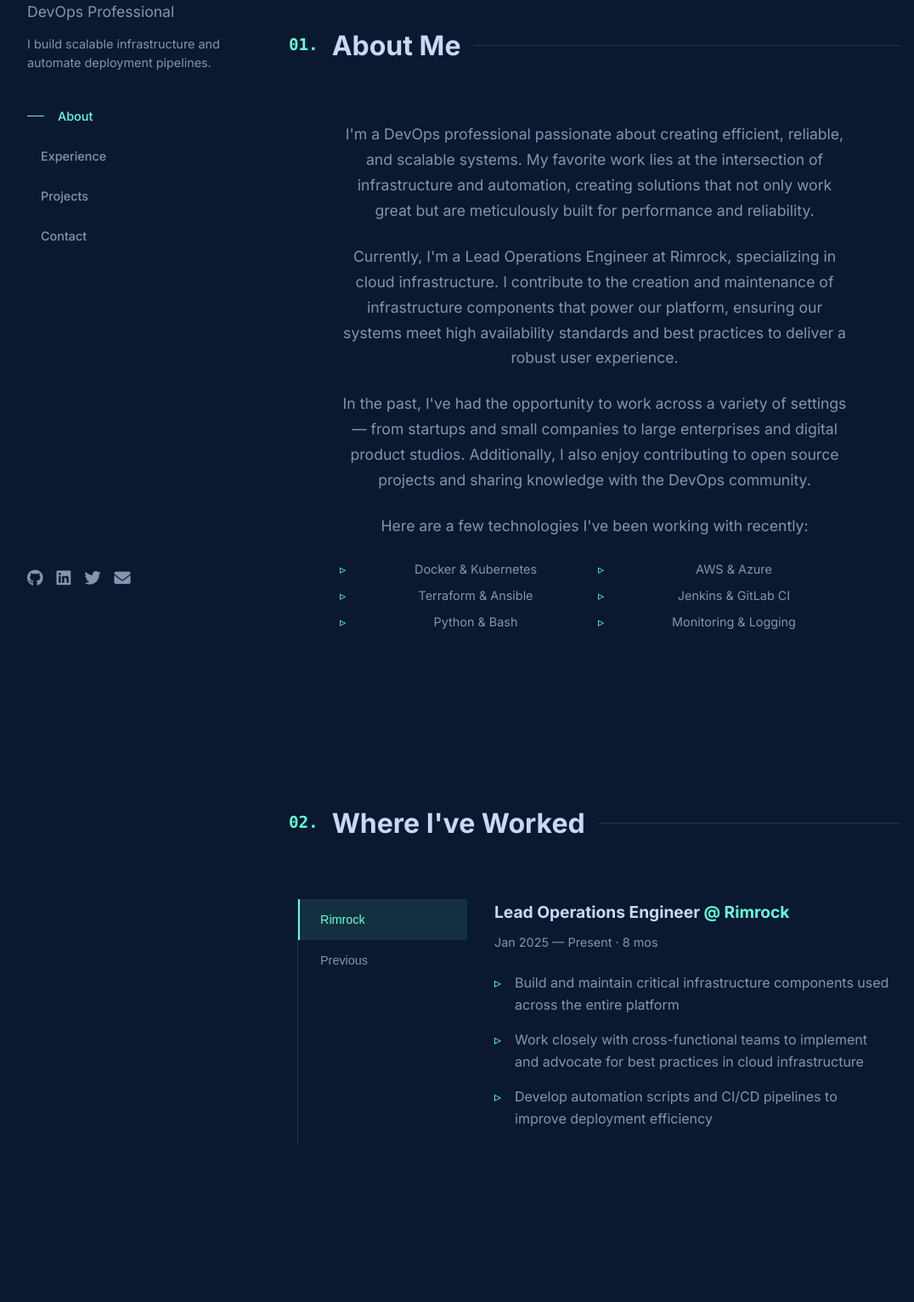
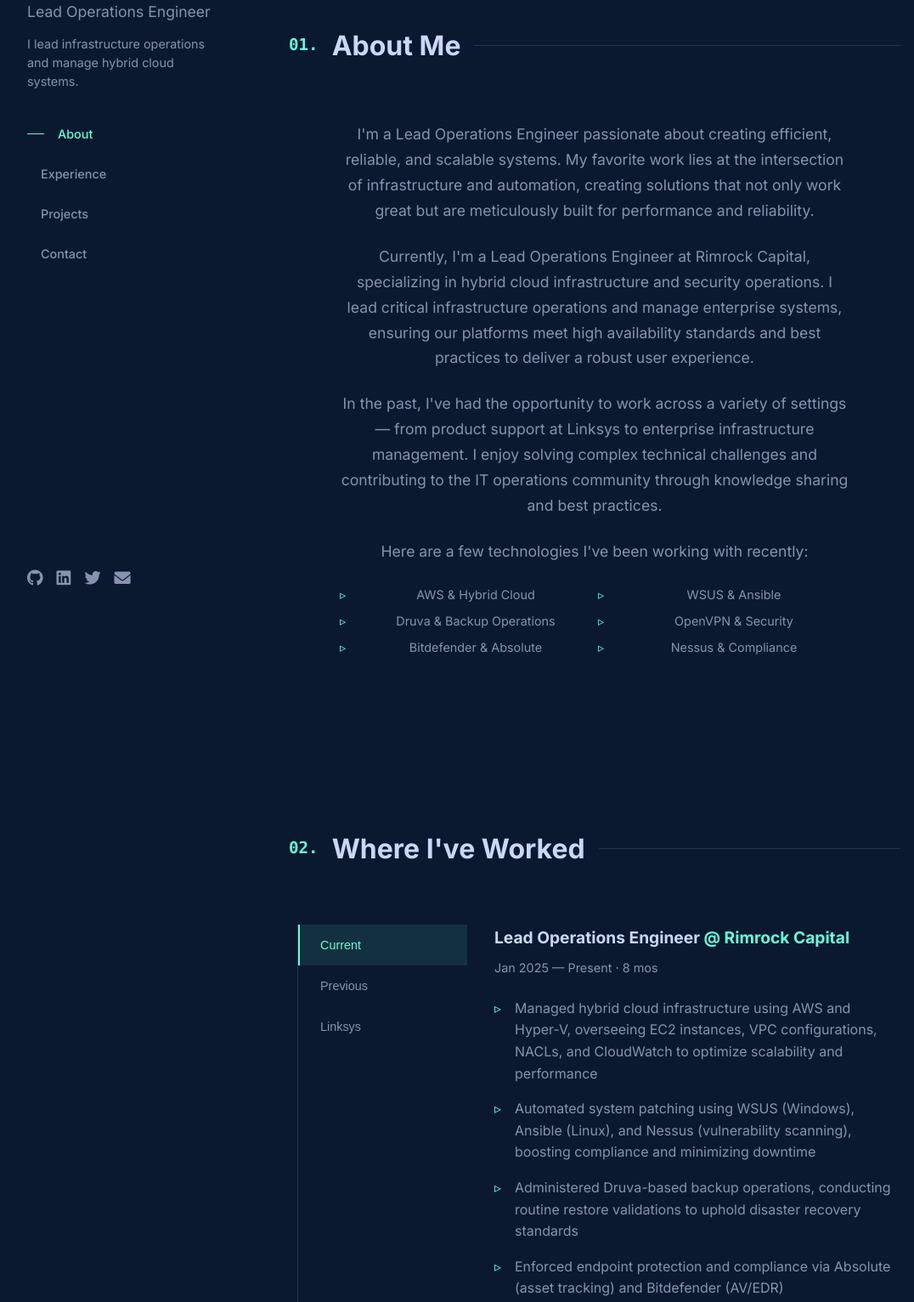
Before and after one commit to tmlibutan/mlibutan.github.io, a plain HTML site: page index.html in a window 1280 px wide. Shown: the part 72-1604 px from the top of the page at 85% size, without its empty margins (90-1166 px from the left). Drawn offline with Linux system fonts and the light colour scheme.

Commit message:
Update positions

```diff
--- a/index.html
+++ b/index.html
@@ -19,8 +19,8 @@
         <header class="sidebar">
             <div class="sidebar-content">
                 <h1 class="name">Marcus Libutan</h1>
-                <h2 class="title">DevOps Professional</h2>
-                <p class="description">I build scalable infrastructure and automate deployment pipelines.</p>
+                <h2 class="title">Lead Operations Engineer</h2>
+                <p class="description">I lead infrastructure operations and manage hybrid cloud systems.</p>
 
                 <nav class="nav" aria-label="In-page jump links">
                     <ul class="nav-list">
@@ -51,28 +51,28 @@
                 <div class="about-content">
                     <div class="about-text">
                         <p>
-                            I'm a DevOps professional passionate about creating efficient, reliable, and scalable systems.
+                            I'm a Lead Operations Engineer passionate about creating efficient, reliable, and scalable systems.
                             My favorite work lies at the intersection of infrastructure and automation, creating solutions
                             that not only work great but are meticulously built for performance and reliability.
                         </p>
                         <p>
-                            Currently, I'm a Lead Operations Engineer at Rimrock, specializing in cloud infrastructure.
-                            I contribute to the creation and maintenance of infrastructure components that power our platform,
-                            ensuring our systems meet high availability standards and best practices to deliver a robust user experience.
+                            Currently, I'm a Lead Operations Engineer at Rimrock Capital, specializing in hybrid cloud infrastructure and security operations.
+                            I lead critical infrastructure operations and manage enterprise systems, ensuring our platforms meet high availability
+                            standards and best practices to deliver a robust user experience.
                         </p>
                         <p>
-                            In the past, I've had the opportunity to work across a variety of settings — from startups and
-                            small companies to large enterprises and digital product studios. Additionally, I also enjoy
-                            contributing to open source projects and sharing knowledge with the DevOps community.
+                            In the past, I've had the opportunity to work across a variety of settings — from product support at Linksys to
+                            enterprise infrastructure management. I enjoy solving complex technical challenges and contributing to
+                            the IT operations community through knowledge sharing and best practices.
                         </p>
                         <p>Here are a few technologies I've been working with recently:</p>
                         <ul class="skills-list">
-                            <li>Docker & Kubernetes</li>
-                            <li>AWS & Azure</li>
-                            <li>Terraform & Ansible</li>
-                            <li>Jenkins & GitLab CI</li>
-                            <li>Python & Bash</li>
-                            <li>Monitoring & Logging</li>
+                            <li>AWS & Hybrid Cloud</li>
+                            <li>WSUS & Ansible</li>
+                            <li>Druva & Backup Operations</li>
+                            <li>OpenVPN & Security</li>
+                            <li>Bitdefender & Absolute</li>
+                            <li>Nessus & Compliance</li>
                         </ul>
                     </div>
                 </div>
@@ -86,26 +86,42 @@
                 </h2>
                 <div class="experience-content">
                     <div class="experience-tabs">
-                        <button class="tab-button active" data-tab="tab1">Rimrock</button>
+                        <button class="tab-button active" data-tab="tab1">Current</button>
                         <button class="tab-button" data-tab="tab2">Previous</button>
+                        <button class="tab-button" data-tab="tab3">Linksys</button>
                     </div>
                     <div class="experience-panels">
                         <div class="tab-panel active" id="tab1">
-                            <h3>Lead Operations Engineer <span class="company">@ Rimrock</span></h3>
-                            <p class="duration">2023 — Present</p>
+                            <h3>Lead Operations Engineer <span class="company">@ Rimrock Capital</span></h3>
+                            <p class="duration">Jan 2025 — Present · 9 mos</p>
                             <ul class="experience-list">
-                                <li>Build and maintain critical infrastructure components used across the entire platform</li>
-                                <li>Work closely with cross-functional teams to implement and advocate for best practices in cloud infrastructure</li>
-                                <li>Develop automation scripts and CI/CD pipelines to improve deployment efficiency</li>
+                                <li>Managed hybrid cloud infrastructure using AWS and Hyper-V, overseeing EC2 instances, VPC configurations, NACLs, and CloudWatch to optimize scalability and performance</li>
+                                <li>Automated system patching using WSUS (Windows), Ansible (Linux), and Nessus (vulnerability scanning), boosting compliance and minimizing downtime</li>
+                                <li>Administered Druva-based backup operations, conducting routine restore validations to uphold disaster recovery standards</li>
+                                <li>Enforced endpoint protection and compliance via Absolute (asset tracking) and Bitdefender (AV/EDR)</li>
+                                <li>Modernized VPN services by deploying OpenVPN integrated with AWS resources, improving secure remote access reliability and reducing on-prem infrastructure dependencies</li>
                             </ul>
                         </div>
                         <div class="tab-panel" id="tab2">
-                            <h3>DevOps Engineer <span class="company">@ Various Companies</span></h3>
-                            <p class="duration">2018 — 2023</p>
+                            <h3>IT Operations Engineer <span class="company">@ Rimrock Capital</span></h3>
+                            <p class="duration">Mar 2023 — Jan 2025 · 1 yr 11 mos</p>
                             <ul class="experience-list">
-                                <li>Designed and implemented cloud infrastructure solutions using AWS and Azure</li>
-                                <li>Created automated deployment pipelines reducing deployment time by 70%</li>
-                                <li>Implemented monitoring and logging solutions for better system observability</li>
+                                <li>Led migration of on-prem servers to AWS, cutting EC2 spend by 25% and improving reliability and scalability</li>
+                                <li>Rebuilt virtualization environment by moving critical workloads from vSphere ESXi to Hyper-V, enhancing performance and reducing licensing costs</li>
+                                <li>Upgraded legacy Windows/Linux systems and integrated monitoring tools to improve system visibility and reduce MTTR</li>
+                                <li>Managed Active Directory: configured OUs, GPOs, and Domain Controllers to support centralized identity and policy enforcement</li>
+                                <li>Worked with vendors to define technical requirements and deploy infrastructure upgrades with minimal user disruption</li>
+                            </ul>
+                        </div>
+                        <div class="tab-panel" id="tab3">
+                            <h3>Product Support Engineer <span class="company">@ Linksys</span></h3>
+                            <p class="duration">May 2022 — Aug 2022 · 4 mos</p>
+                            <ul class="experience-list">
+                                <li>Facilitated daily meetings with Level 2 and Level 3 escalation teams to troubleshoot firmware and hardware issues, ensuring timely resolution of customer inquiries</li>
+                                <li>Resolved over 100 open customer cases through in-depth research, troubleshooting, and timely solutions</li>
+                                <li>Enhanced knowledge-sharing by documenting JIRA bugs, Salesforce Lightning Incident Reports, and relevant Chatter posts</li>
+                                <li>Worked closely with Firmware Engineers, QA, and call agents to diagnose and resolve technical issues affecting Linksys products, fostering cross-functional teamwork</li>
+                                <li>Provided data-driven recommendations to product managers based on firmware trend analysis, identifying areas for product improvement</li>
                             </ul>
                         </div>
                     </div>
```
